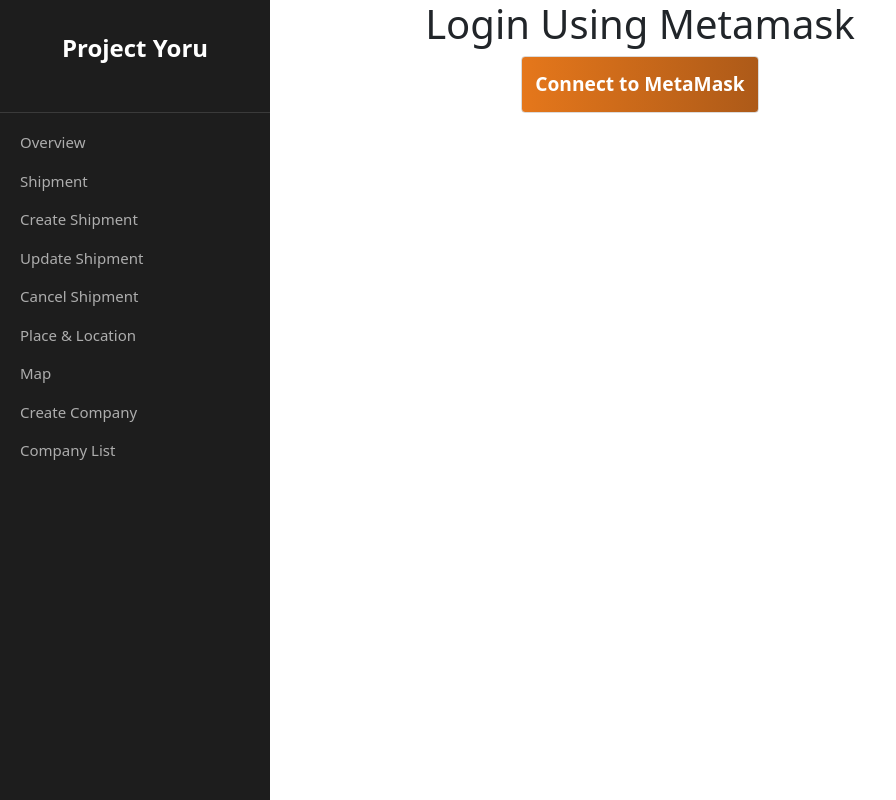
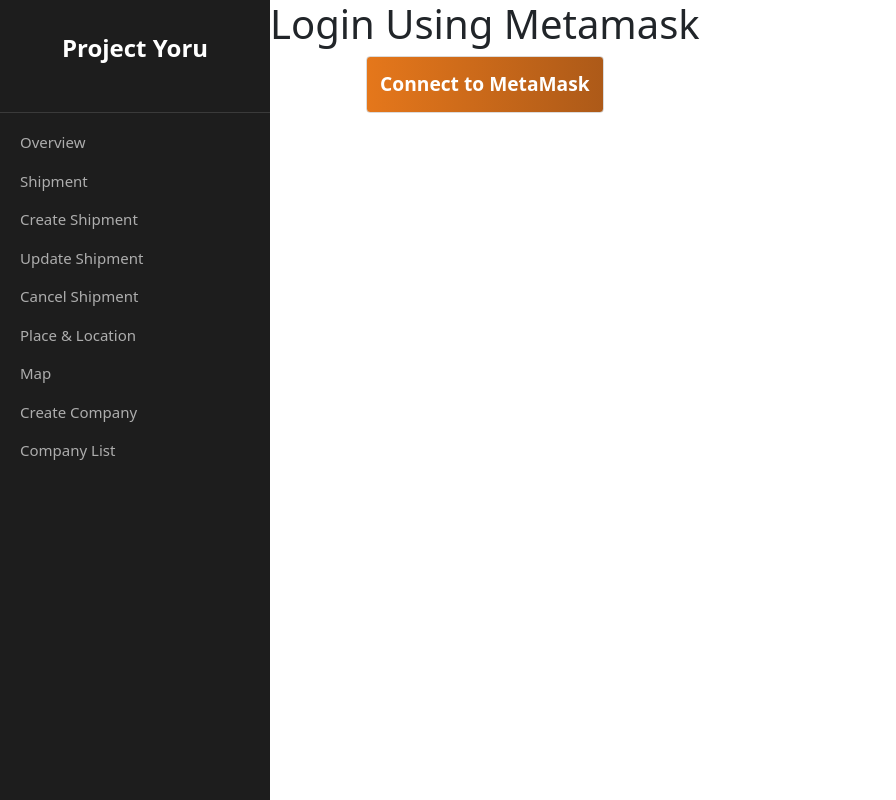
Before and after one commit to anirudhmakhana/Project-Yoru, a React (Create React App) app in the folder company-registration/: page / in a window 1280 px wide. Shown: the whole page, without its empty margins (0-896 px from the left). Built offline with nearby package versions, Linux system fonts and the light colour scheme; no server answers; what react-google-maps would draw is missing.

Commit message:
Update sidebar space

```diff
--- a/company-registration/src/App.css
+++ b/company-registration/src/App.css
@@ -1,5 +1,6 @@
 .App {
   text-align: center;
+  display: flex;
 }
 
 .App-logo {
--- a/company-registration/src/assets/style/sidebar.css
+++ b/company-registration/src/assets/style/sidebar.css
@@ -1,5 +1,6 @@
 #sideNavBar {
-    position: absolute;
+    position: relative;
+    height: 100vh;
 }
 
 .sidebarHeaderContainer .headerLink {
```
